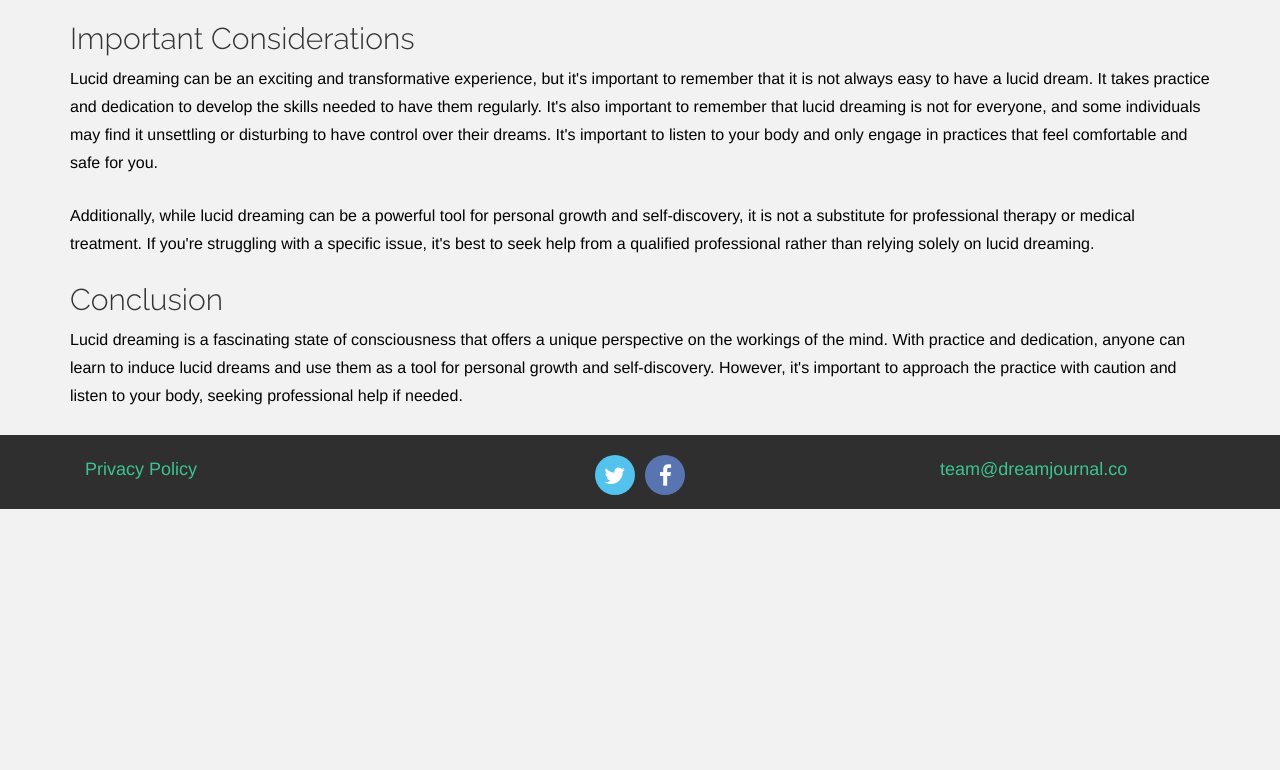
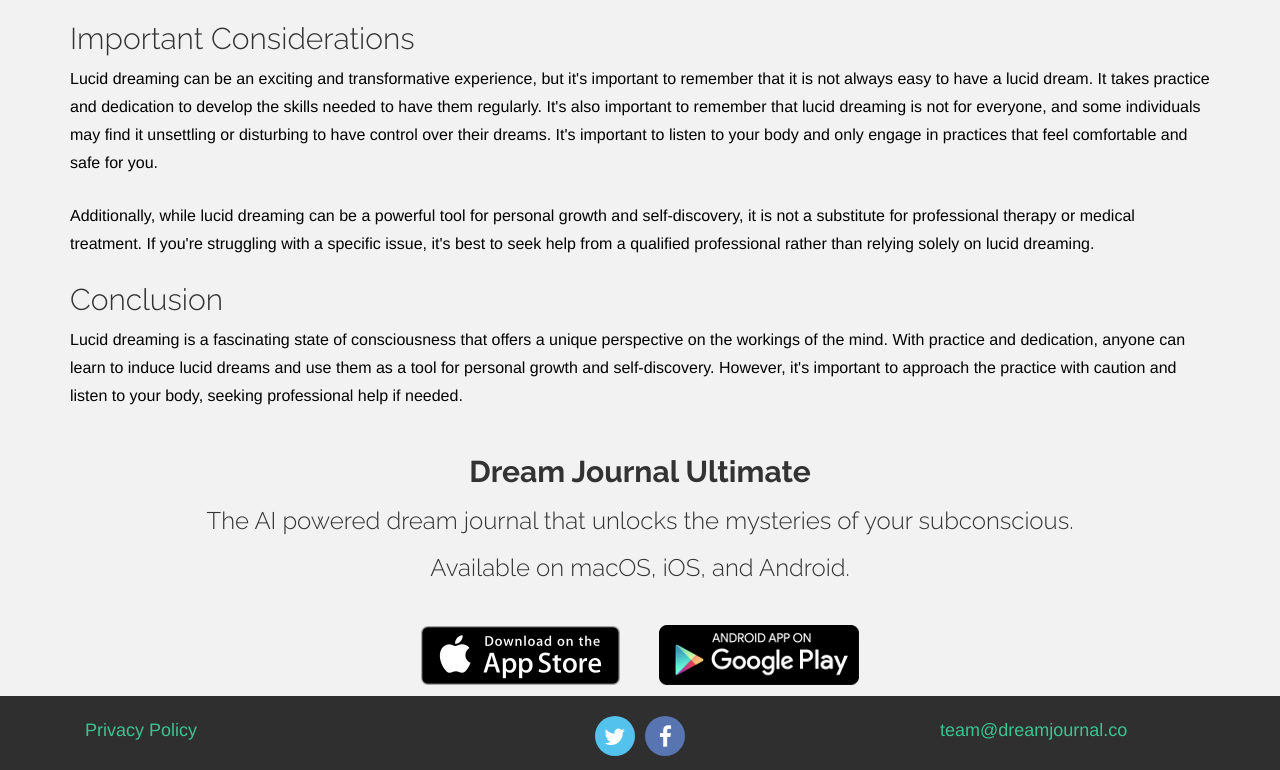
Before and after one commit to kgellci/dream-journal-ultimate-site, a plain HTML site: page what_is_lucid_dreaming.html in a window 1280 px wide. Shown: the part 1189-1959 px from the top of the page. Before the commit the page ends 1698 px from the top, so only its background shows below. Drawn offline with Linux system fonts and the light colour scheme.

Commit message:
Update lucid dreaming article

```diff
--- a/what_is_lucid_dreaming.html
+++ b/what_is_lucid_dreaming.html
@@ -37,14 +37,7 @@
 					<span class="icon-bar"></span>
 					<span class="icon-bar"></span>
 				</button>
-				<a class="navbar-brand" href=""><b>Dream Journal Ultimate</b></a>
-			</div>
-			<div class="navbar-collapse collapse">
-				<ul class="nav navbar-nav">
-					<li class="active"><a href="#home" class="smothscroll">Home</a></li>
-					<li><a href="#desc" class="smothscroll">Description</a></li>
-					<li><a href="#showcase" class="smothScroll">Showcase</a></li>
-				</ul>
+				<a class="navbar-brand" href="https://dreamjournal.co"><b>Dream Journal Ultimate</b></a>
 			</div>
 		</div>
 	</div>
@@ -120,6 +113,22 @@
                 <p>Lucid dreaming is a fascinating state of consciousness that offers a unique perspective on the workings of the mind. With practice and dedication, anyone can learn to induce lucid dreams and use them as a tool for personal growth and self-discovery. However, it's important to approach the practice with caution and listen to your body, seeking professional help if needed.</p>
                 </main>
             <!-- </div> -->
+
+            <div class="row centered">
+				<div class="col-lg-12">
+					<h2><b>Dream Journal Ultimate</b></h1>
+					<h3>The AI powered dream journal that unlocks the mysteries of your subconscious.</h3>
+					<h3>Available on macOS, iOS, and Android.</h3>
+					<br>
+					<div class="row">
+							<a class="btn btn-lg" href="https://itunes.apple.com/us/app/dream-journal-ultimate-pin/id802558054?mt=8">
+								<img src="assets/img/app_store.png" alt="iOS App Store logo">
+							</a>
+							<a class="btn btn-lg" href="https://play.google.com/store/apps/details?id=dreamcapsule.com.dl.dreamjournalultimate">
+								<img src="assets/img/google-play-badge_small.png" alt="Google Play Store logo">
+							</a>
+					</div>
+				</div>
         </div>
     </div>
 <footer>
```
